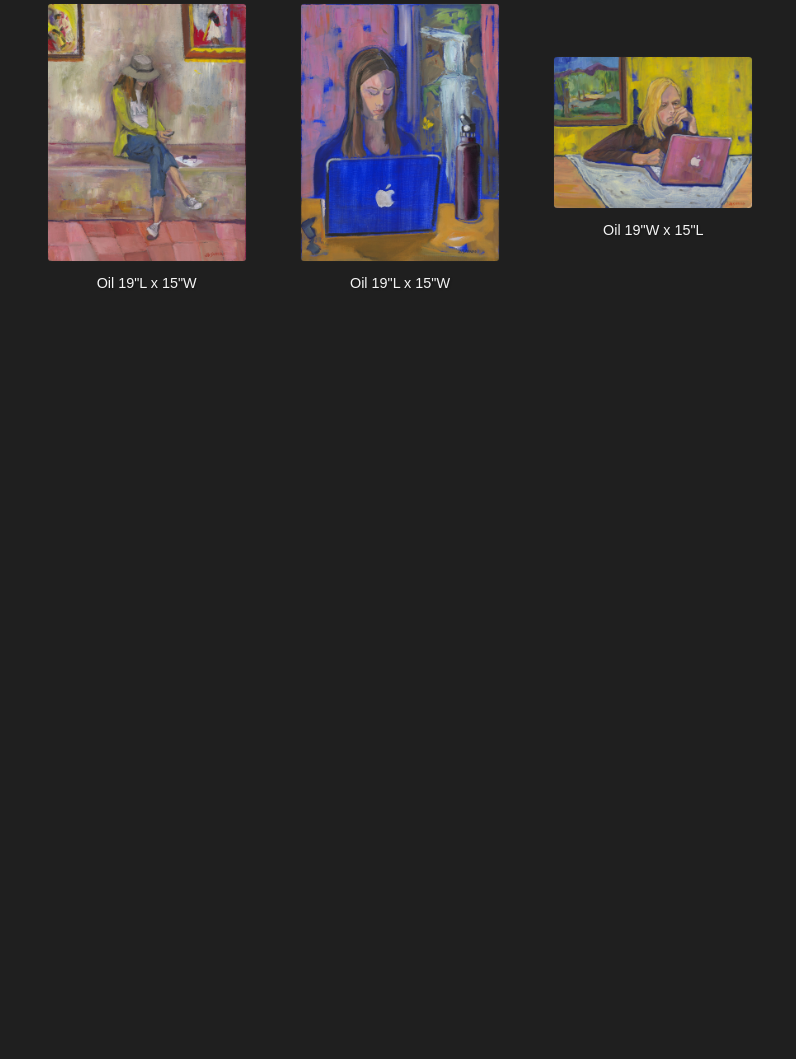
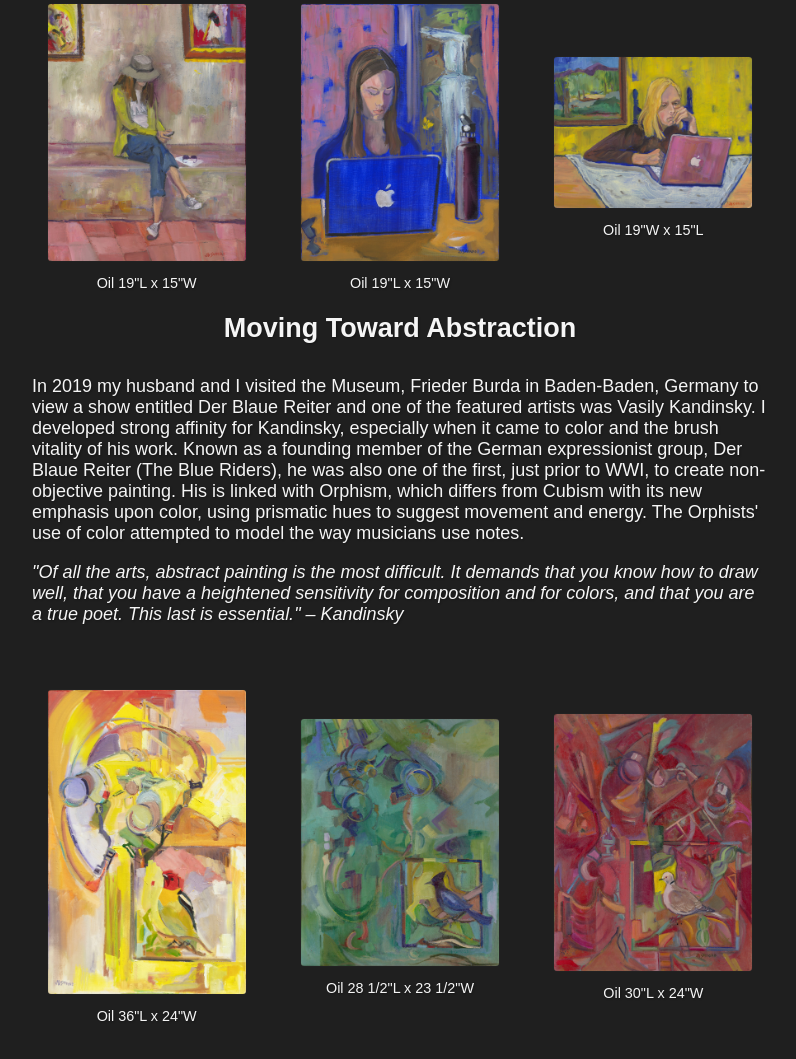
Before and after one commit to phillipcrawford/artist-site, a plain HTML site: page gallery.html in a window 1280 px wide. Shown: the part 1223-2282 px from the top of the page, without its empty margins (240-1036 px from the left). Before the commit the page ends 1770 px from the top, so only its background shows below. Drawn offline with Linux system fonts and the light colour scheme; a web font is replaced by a local one.

Commit message:
waterfall merge of gallerys

```diff
--- a/gallery.html
+++ b/gallery.html
@@ -4,7 +4,7 @@
 <head>
     <meta charset="UTF-8" />
     <meta name="viewport" content="width=device-width, initial-scale=1.0" />
-    <title>Still Lifes & Still Lives</title>
+    <title>Gallery</title>
     <link rel="icon" type="image/svg+xml" href="favicon.svg">
     <link href="https://fonts.googleapis.com/css2?family=Arsenal:ital,wght@0,400;0,700;1,400;1,700&family=Shadows+Into+Light&display=swap" rel="stylesheet" />
     <link rel="stylesheet" href="css/styles.css" />
@@ -16,8 +16,7 @@
         <nav>
             <a href="index.html">Home</a>
             <a href="biography.html">Biography</a>
-            <a href="gallery.html">Still Lifes & Still Lives</a>
-            <a href="gallery2.html">Moving Toward Abstraction</a>
+            <a href="gallery.html">Gallery</a>
             <a href="art-shows.html">Art Shows</a>
             <a href="contact.html">Contact</a>
         </nav>
@@ -103,6 +102,32 @@
                 <div class="gallery-item-text">Oil 19"W x 15"L</div>
             </div>
         </div>
+
+        <h2>Moving Toward Abstraction</h2>
+        <div class="gallery-intro">
+            <p>In 2019 my husband and I visited the Museum, Frieder Burda in Baden-Baden, Germany to view a show entitled Der Blaue Reiter and one of the featured artists was Vasily Kandinsky. I developed strong affinity for Kandinsky, especially when it came to color and the brush vitality of his work. Known as a founding member of the German expressionist group, Der Blaue Reiter (The Blue Riders), he was also one of the first, just prior to WWI, to create non-objective painting. His is linked with Orphism, which differs from Cubism with its new emphasis upon color, using prismatic hues to suggest movement and energy. The Orphists' use of color attempted to model the way musicians use notes.</p>
+            <p><em>"Of all the arts, abstract painting is the most difficult. It demands that you know how to draw well, that you have a heightened sensitivity for composition and for colors, and that you are a true poet. This last is essential." – Kandinsky</em></p>
+        </div>
+        <div class="gallery-grid">
+            <div class="gallery-item">
+                <a href="painting.html?id=13">
+                    <img src="images/safford_bird_watching.jpg" alt="Painting 13 title" loading="lazy" />
+                </a>
+                <div class="gallery-item-text">Oil 36"L x 24"W</div>
+            </div>
+            <div class="gallery-item">
+                <a href="painting.html?id=14">
+                    <img src="images/hill_street_stellars_jay.jpg" alt="Painting 14 title" loading="lazy" />
+                </a>
+                <div class="gallery-item-text">Oil 28 1/2"L x 23 1/2"W</div>
+            </div>
+            <div class="gallery-item">
+                <a href="painting.html?id=15">
+                    <img src="images/asian_collared_dove.jpg" alt="Painting 15 title" loading="lazy" />
+                </a>
+                <div class="gallery-item-text">Oil 30"L x 24"W</div>
+            </div>
+        </div>
     </main>
 </body>
 
```
Also changed, not shown: art-shows.html (+1 -2 lines), biography.html (+1 -2 lines), contact.html (+1 -2 lines), index.html (+1 -2 lines), painting.html (+1 -2 lines).
